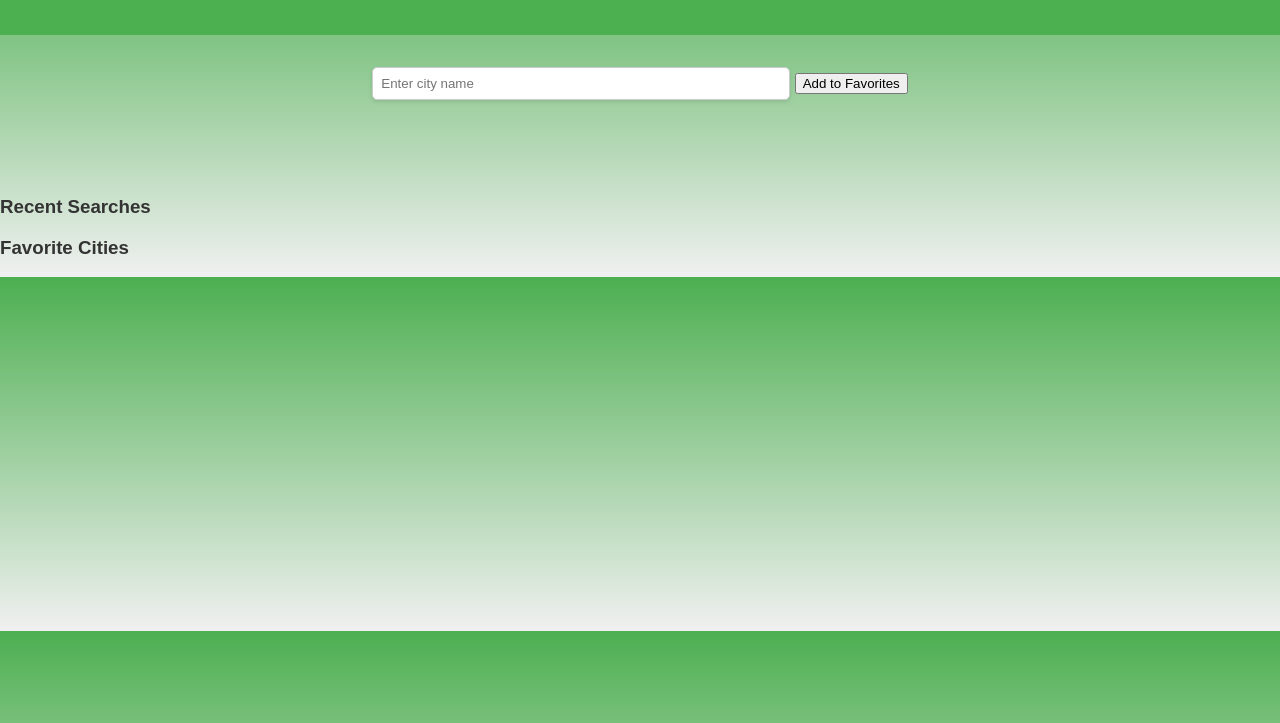
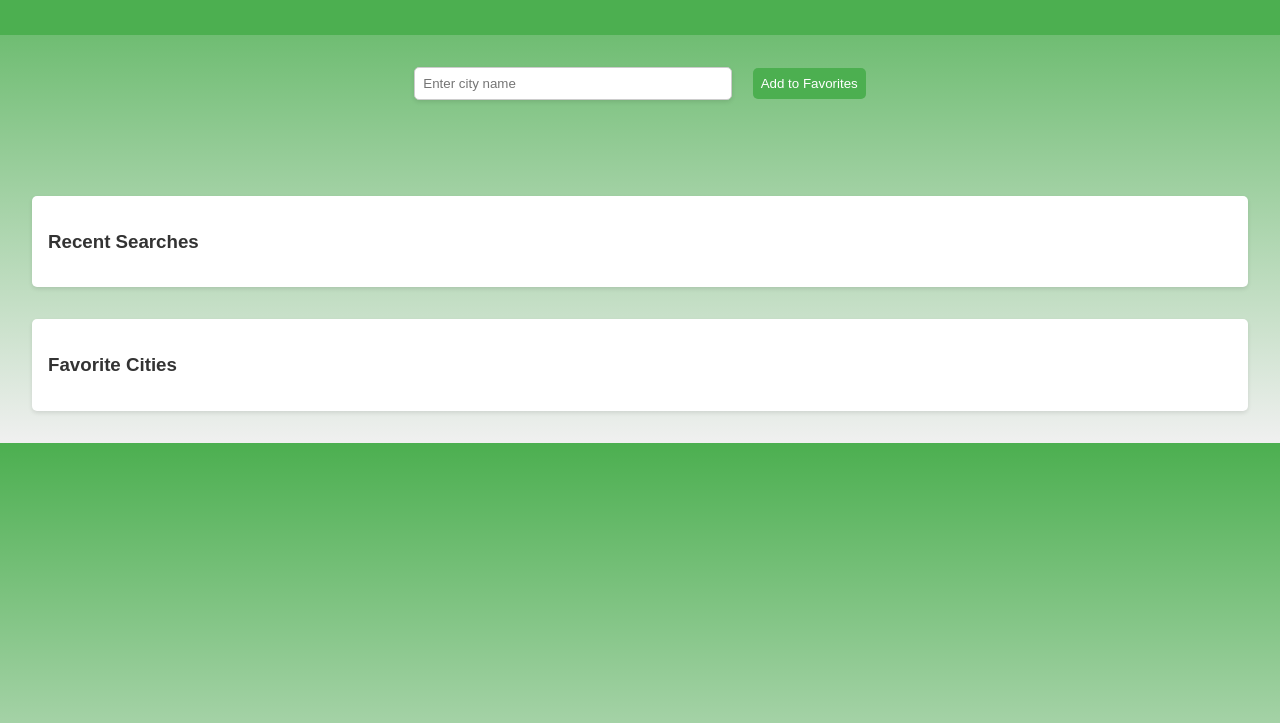
Before and after one commit to esair2515/Weather_Dashboard, a plain HTML site: page index.html in a window 1280 px wide. Shown: the part 77-800 px from the top of the page. Drawn offline with Linux system fonts and the light colour scheme.

Commit message:
Update styles.css

```diff
--- a/styles.css
+++ b/styles.css
@@ -21,10 +21,24 @@ header {
 #city-input {
     padding: 0.5rem;
     width: 80%;
-    max-width: 400px;
+    max-width: 300px;
     border-radius: 5px;
     border: 1px solid #ccc;
     box-shadow: 0 2px 4px rgba(0, 0, 0, 0.1);
+}
+
+#add-favorite {
+    padding: 0.5rem;
+    margin-left: 1rem;
+    border-radius: 5px;
+    border: none;
+    background-color: #4CAF50;
+    color: white;
+    cursor: pointer;
+}
+
+#add-favorite:hover {
+    background-color: #45a049;
 }
 
 #weather-info {
@@ -67,7 +81,29 @@ header {
     font-weight: bold;
 }
 
-/* Responsive Design */
+.recent-searches, .favorites {
+    margin: 2rem;
+    padding: 1rem;
+    background-color: white;
+    border-radius: 5px;
+    box-shadow: 0 2px 4px rgba(0, 0, 0, 0.1);
+}
+
+.recent-searches ul, .favorites ul {
+    list-style-type: none;
+    padding: 0;
+}
+
+.recent-searches li, .favorites li {
+    padding: 0.5rem;
+    border-bottom: 1px solid #ddd;
+    cursor: pointer;
+}
+
+.recent-searches li:hover, .favorites li:hover {
+    background-color: #f0f0f0;
+}
+
 @media (max-width: 600px) {
     #city-input {
         width: 90%;
```
